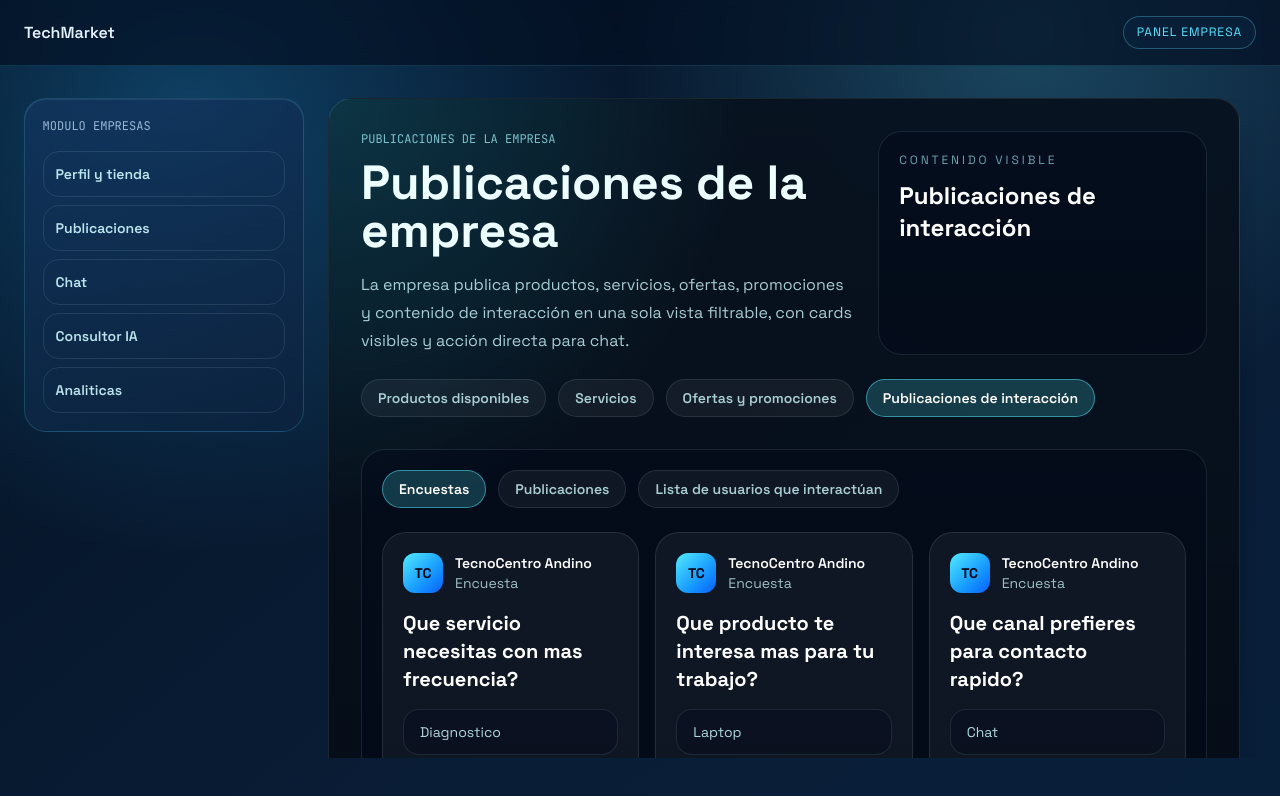
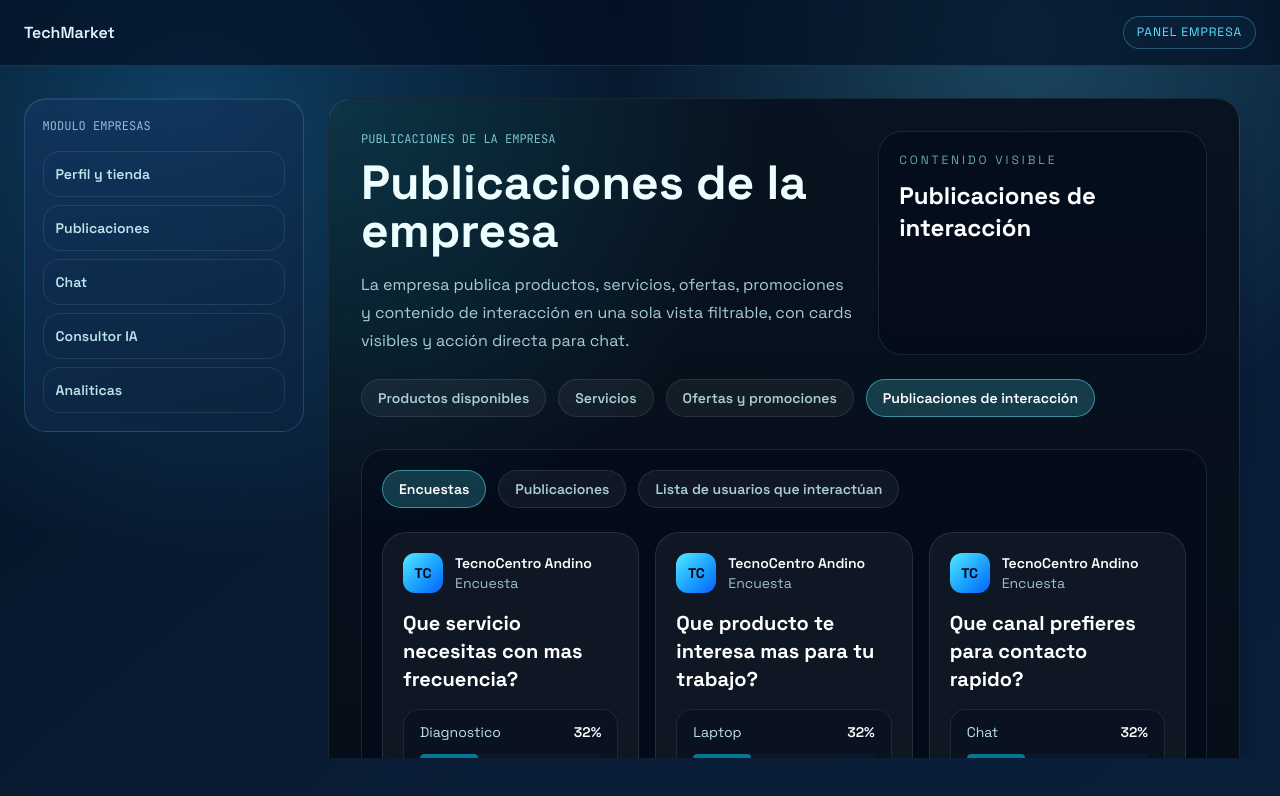
Before and after one commit to isavethh/proyecto-techmarket-parte-front, a Next.js app in the folder frontend/: page /empresa/publicaciones in a window 1280 px wide. Both pictures are taken after a click on the button "Publicaciones de interacción". Shown: the top 796 px of the page. Built offline with nearby package versions, Linux system fonts and the light colour scheme.

Commit message:
fix publicaciones

```diff
--- a/frontend/app/empresa/publicaciones/page.tsx
+++ b/frontend/app/empresa/publicaciones/page.tsx
@@ -80,6 +80,30 @@ type UserCard = {
   avatar: string;
   activity: string;
 };
+
+function LikeIcon() {
+  return (
+    <svg aria-hidden="true" viewBox="0 0 24 24" className="h-4 w-4 fill-current">
+      <path d="M12.1 21.35 10.55 19.94C5.14 15.06 2 12.24 2 8.78 2 5.96 4.24 3.75 7.06 3.75c1.57 0 3.08.73 4.04 1.88.96-1.15 2.47-1.88 4.04-1.88 2.82 0 5.06 2.21 5.06 5.03 0 3.46-3.14 6.28-8.55 11.16l-.55.52Z" />
+    </svg>
+  );
+}
+
+function CommentIcon() {
+  return (
+    <svg aria-hidden="true" viewBox="0 0 24 24" className="h-4 w-4 fill-current">
+      <path d="M4 4.75h16A1.75 1.75 0 0 1 21.75 6.5v9A1.75 1.75 0 0 1 20 17.25H9.58l-4.41 3.38a.75.75 0 0 1-1.17-.6v-2.78A1.75 1.75 0 0 1 2.25 15.5v-9A1.75 1.75 0 0 1 4 4.75Zm0 1.5a.25.25 0 0 0-.25.25v9c0 .14.11.25.25.25h.5v3.13l4.09-3.13H20a.25.25 0 0 0 .25-.25v-9a.25.25 0 0 0-.25-.25H4Z" />
+    </svg>
+  );
+}
+
+function SendIcon() {
+  return (
+    <svg aria-hidden="true" viewBox="0 0 24 24" className="h-4 w-4 fill-current">
+      <path d="M3.4 20.45 20.8 12 3.4 3.55a.75.75 0 0 0-1.05.88l1.97 6.02L15 12l-10.68 1.55-1.97 6.02a.75.75 0 0 0 1.05.88Zm3.68-7.2L18.2 12 7.08 10.75l-.93-2.84L18.2 12 6.15 16.09l.93-2.84Z" />
+    </svg>
+  );
+}
 
 const products: ProductCard[] = [
   {
@@ -257,6 +281,7 @@ const users: UserCard[] = [
 export default function PublicacionesPage() {
   const [activeFilter, setActiveFilter] = useState<MainFilter>("Productos disponibles");
   const [activeInteractionFilter, setActiveInteractionFilter] = useState<InteractionFilter>("Encuestas");
+  const [selectedSurveyOption, setSelectedSurveyOption] = useState<Record<string, string>>({});
 
   return (
     <div className="flex-1 pb-8">
@@ -351,9 +376,7 @@ export default function PublicacionesPage() {
                             <p className="text-xs uppercase tracking-[0.24em] text-cyan-200/65">Precio</p>
                             <p className="mt-1 text-lg font-bold text-white">{product.price ?? "Consultar"}</p>
                           </div>
-                          <button className="rounded-full border border-cyan-100/10 bg-cyan-400/15 px-4 py-2 text-sm font-semibold text-cyan-50 transition hover:bg-cyan-300/20">
-                            Contactar por chat
-                          </button>
+
                         </div>
                       </div>
                     </article>
@@ -470,12 +493,41 @@ export default function PublicacionesPage() {
                             </div>
                           </div>
                           <h3 className="mt-4 text-xl font-bold text-white">{survey.question}</h3>
-                          <div className="mt-4 space-y-2">
-                            {survey.options.map((option) => (
-                              <div key={option} className="rounded-2xl border border-cyan-100/10 bg-slate-950/30 px-4 py-3 text-sm text-cyan-100/85">
-                                {option}
-                              </div>
-                            ))}
+                          <div className="mt-4 space-y-3">
+                            {survey.options.map((option, index) => {
+                              const selectedOption = selectedSurveyOption[survey.id];
+                              const hasSelection = Boolean(selectedOption);
+                              const isSelected = selectedOption === option;
+                              const percentage = hasSelection
+                                ? isSelected
+                                  ? 60
+                                  : index === 1
+                                    ? 30
+                                    : 10
+                                : [32, 28, 24, 16][index] ?? 10;
+
+                              return (
+                                <button
+                                  key={option}
+                                  type="button"
+                                  onClick={() => setSelectedSurveyOption((current) => ({ ...current, [survey.id]: option }))}
+                                  className="w-full text-left"
+                                >
+                                  <div className={`rounded-2xl border px-4 py-3 transition ${isSelected ? "border-cyan-300/50 bg-cyan-300/15" : "border-cyan-100/10 bg-slate-950/30"}`}>
+                                    <div className="flex items-center justify-between gap-4 text-sm">
+                                      <span className="text-cyan-100/90">{option}</span>
+                                      <span className="font-semibold text-white">{percentage}%</span>
+                                    </div>
+                                    <div className="mt-3 h-2 overflow-hidden rounded-full bg-slate-900/80">
+                                      <div
+                                        className={`h-full rounded-full ${isSelected ? "bg-cyan-300" : "bg-cyan-500/60"}`}
+                                        style={{ width: `${percentage}%` }}
+                                      />
+                                    </div>
+                                  </div>
+                                </button>
+                              );
+                            })}
                           </div>
                           <p className="mt-4 text-sm text-cyan-100/75">{survey.votes} participaciones</p>
                         </article>
@@ -497,6 +549,23 @@ export default function PublicacionesPage() {
                             </div>
                             <h3 className="text-xl font-bold text-white">{post.title}</h3>
                             <p className="text-sm leading-7 text-cyan-100/80">{post.message}</p>
+                            <div className="flex flex-wrap gap-3 pt-2">
+                              <button className="inline-flex items-center gap-2 rounded-full border border-cyan-100/10 bg-cyan-400/15 px-4 py-2 text-sm font-semibold text-cyan-50 transition hover:bg-cyan-300/20">
+                                Contactar por chat
+                              </button>
+                              <button className="inline-flex items-center gap-2 rounded-full border border-cyan-100/10 bg-cyan-400/15 px-4 py-2 text-sm font-semibold text-cyan-50 transition hover:bg-cyan-300/20">
+                                <LikeIcon />
+                                Like
+                              </button>
+                              <button className="inline-flex items-center gap-2 rounded-full border border-cyan-100/10 bg-white/5 px-4 py-2 text-sm font-semibold text-cyan-100/80 transition hover:bg-cyan-100/10">
+                                <CommentIcon />
+                                Comentar
+                              </button>
+                              <button className="inline-flex items-center gap-2 rounded-full border border-cyan-100/10 bg-white/5 px-4 py-2 text-sm font-semibold text-cyan-100/80 transition hover:bg-cyan-100/10">
+                                <SendIcon />
+                                Enviar
+                              </button>
+                            </div>
                           </div>
                         </article>
                       ))}
@@ -513,6 +582,11 @@ export default function PublicacionesPage() {
                               <p className="text-sm text-cyan-100/75">{user.activity}</p>
                             </div>
                           </div>
+                          <div className="mt-5">
+                            <button className="rounded-full border border-cyan-100/10 bg-cyan-400/15 px-4 py-2 text-sm font-semibold text-cyan-50 transition hover:bg-cyan-300/20">
+                              Chatear
+                            </button>
+                          </div>
                         </article>
                       ))}
                   </div>
```
